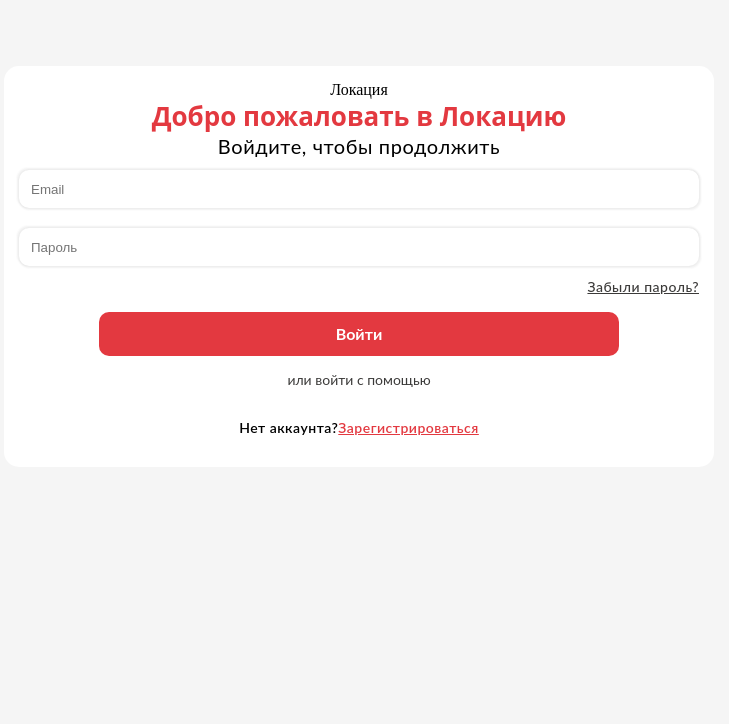
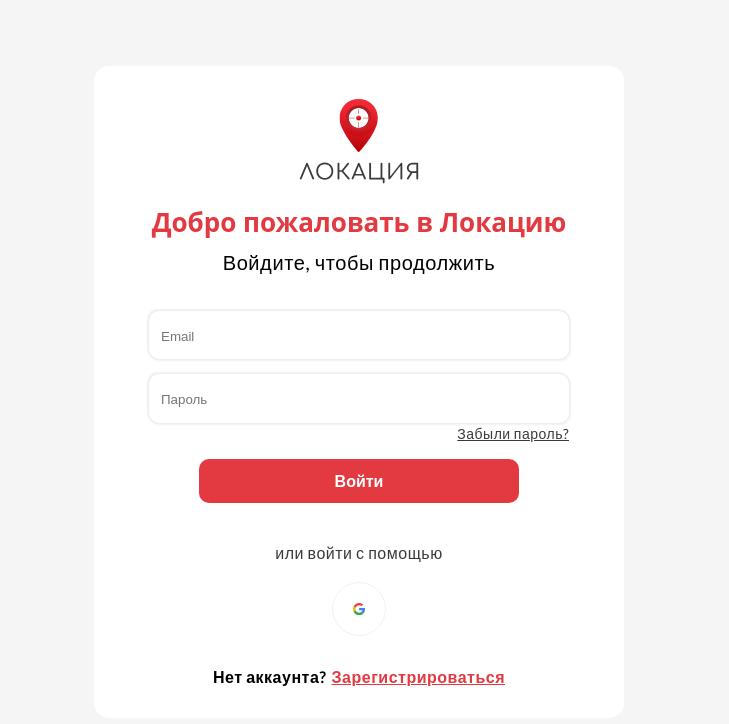
Before and after one commit to KrygluakovNikita/location, a React (Create React App) app in the folder client/: page /login in a window 1280 px wide. Shown: the top 724 px of the page, without its empty margins (281-1010 px from the left). Built offline with nearby package versions, Linux system fonts and the light colour scheme; no server answers.

Commit message:
feat: Implement login page with logic

```diff
--- a/client/public/index.html
+++ b/client/public/index.html
@@ -5,11 +5,9 @@
     <link rel="icon" href="%PUBLIC_URL%/favicon.ico" />
     <meta name="viewport" content="width=device-width, initial-scale=1" />
     <meta name="theme-color" content="#000000" />
-    <meta
-      name="description"
-      content="Web site created using create-react-app"
-    />
+    <meta name="description" content="Web site created using create-react-app" />
     <link rel="apple-touch-icon" href="%PUBLIC_URL%/logo192.png" />
+    <link href="http://fonts.googleapis.com/css?family=Lato:400,700" rel="stylesheet" type="text/css" />
     <!--
       manifest.json provides metadata used when your web app is installed on a
       user's mobile device or desktop. See https://developers.google.com/web/fundamentals/web-app-manifest/
--- a/client/src/index.css
+++ b/client/src/index.css
@@ -1,3 +1,14 @@
 body {
   background: #f5f5f5;
 }
+
+.logo img {
+  width: 120px;
+  height: 120px;
+  padding: 0;
+  margin: 0;
+}
+.logo {
+  width: 100%;
+  height: 100%;
+}
--- a/client/src/pages/Login.css
+++ b/client/src/pages/Login.css
@@ -1,7 +1,6 @@
 .login-card {
   position: absolute;
-  margin-left: auto;
-  margin-right: auto;
+  margin: auto;
   display: flex;
   flex-direction: column;
   left: 0;
@@ -12,12 +11,14 @@
   background-color: white;
   border-radius: 15px;
   padding: 15px;
-  width: 60%;
-  max-width: 680px;
+  width: 500px;
+  align-items: center;
+  justify-content: center;
+  padding: 15px;
 }
 
 .login-hello {
-  font-family: "Open Sans";
+  font-family: 'Open Sans';
   font-style: normal;
   font-weight: 700;
   font-size: 26px;
@@ -29,22 +30,32 @@
 }
 
 .login-text {
-  font-family: "Lato";
+  font-family: 'Lato', sans-serif;
   font-style: normal;
   font-weight: 400;
   font-size: 20px;
   line-height: 128%;
   text-align: center;
   letter-spacing: 0.03em;
+  margin: 10px 0 35px 0;
 }
 
 .login-input {
+  width: 400px;
   background-color: white;
   border-radius: 10px;
-  box-shadow: -1px -1px 2px 1px rgba(59, 58, 57, 0.07),
-    1px 1px 2px 1px rgba(59, 58, 57, 0.07);
+  box-shadow: -1px -1px 2px 1px rgba(59, 58, 57, 0.07), 1px 1px 2px 1px rgba(59, 58, 57, 0.07);
   padding: 10px;
-  margin: 10px 0;
+  margin: auto;
+  margin-top: 15px;
+
+  font-family: 'Lato', sans-serif;
+  font-style: normal;
+  font-weight: 400;
+  font-size: 16px;
+  line-height: 180%;
+  letter-spacing: 0.5px;
+  color: #808080;
 }
 input {
   outline: none;
@@ -55,9 +66,9 @@ input {
 .login-forgot {
   display: flex;
   justify-content: end;
-  font-family: "Lato";
+  font-family: 'Lato', sans-serif;
   font-style: normal;
-  font-weight: 500;
+  font-weight: 400;
   font-size: 14px;
   line-height: 150%;
   text-align: center;
@@ -71,35 +82,64 @@ input {
   background: #e33940;
   border-radius: 10px;
   cursor: pointer;
-  padding: 10px 15px;
-  margin: 0 80px;
+  padding: 10px 10px;
   color: white;
-  font-family: "Lato";
+  font-family: 'Lato', sans-serif;
   font-style: normal;
   font-weight: 700;
   font-size: 16px;
   line-height: 24px;
+  width: 300px;
+  margin: auto;
+  margin-bottom: 40px;
+}
+.login-button p {
+  width: 100%;
+  height: 100%;
+  margin: 0;
+  padding: 0;
 }
 
 .login-google {
-  font-family: "Lato";
+  margin: 0;
+  font-family: 'Lato', sans-serif;
   font-style: normal;
   font-weight: 400;
-  font-size: 14px;
+  font-size: 16px;
   line-height: 19px;
+  letter-spacing: 0.5px;
   color: #3b3a39;
+  margin-bottom: 20px;
 }
+
 .login-registration {
+  margin-top: 15px;
   display: flex;
   flex-direction: row;
   justify-content: center;
   align-items: center;
-
-  font-family: "Lato";
+  font-family: 'Lato', sans-serif;
   font-style: normal;
   font-weight: 600;
-  font-size: 14px;
-  line-height: 150%;
+  font-size: 16px;
   text-align: center;
   letter-spacing: 0.5px;
+  gap: 5px;
 }
+
+img {
+  width: 20px;
+  height: 20px;
+}
+
+.login-image {
+  display: flex;
+  padding: 16px;
+  justify-content: center;
+  margin: auto;
+  width: 20px;
+  background: #ffffff;
+  border: 1px solid #f2f2f2;
+  border-radius: 32px;
+  cursor: pointer;
+}
--- a/client/src/pages/Login.tsx
+++ b/client/src/pages/Login.tsx
@@ -1,37 +1,75 @@
-import React from "react";
-import "./Login.css";
+import React, { useRef, useState } from 'react';
+import './Login.css';
+import GoogleImg from '../images/Google.svg';
+import LogoImg from '../images/Logo.svg';
+import { validateEmail } from '../utils/validation';
 
 export const Login = () => {
-  const google = () => {
-    window.open(process.env.REACT_APP_GOOGLE_OAUTH_URL, "_self");
+  const emailRef = useRef<HTMLInputElement>({} as HTMLInputElement);
+  const passwordRef = useRef<HTMLInputElement>({} as HTMLInputElement);
+  const defaultColor = 'black';
+
+  const GoogleHandler = () => {
+    window.open(process.env.REACT_APP_GOOGLE_OAUTH_URL, '_self');
   };
-  const logout = () => {
-    window.open("http://localhost:8000/api/oauth/logout", "_self");
+
+  const LogoutHandler = () => {
+    window.open(process.env.REACT_APP_GOOGLE_OAUTH_URL_LOGOUT, '_self');
+  };
+
+  const LoginHandler = () => {
+    if (!validateEmail(emailRef.current.value)) {
+      emailRef.current.style.color = 'red';
+    } else if (passwordRef.current.value.length < 6) {
+      passwordRef.current.style.color = 'red';
+    } else {
+      //////////////login method//////////////
+    }
+  };
+
+  const changeEmailHandler = (e: React.ChangeEvent<HTMLInputElement>) => {
+    emailRef.current.value = e.target.value;
+    emailRef.current.style.color = defaultColor;
+  };
+
+  const changePasswordHandler = (e: React.ChangeEvent<HTMLInputElement>) => {
+    passwordRef.current.value = e.target.value;
+    passwordRef.current.style.color = defaultColor;
   };
 
   return (
     <div className='login-card'>
-      <div className='login-title'>Локация</div>
+      <div className='login-main'>
+        <div className='logo'>
+          <img src={LogoImg} alt='Logo' />
+        </div>
         <div className='login-hello accent'>Добро пожаловать в Локацию</div>
         <div className='login-text'>Войдите, чтобы продолжить</div>
         <div className='login-input'>
-        <input placeholder='Email' />
+          <input placeholder='Email' type='email' ref={emailRef} onChange={changeEmailHandler} />
         </div>
         <div className='login-input'>
-        <input placeholder='Пароль' />
+          <input placeholder='Пароль' type='text' ref={passwordRef} onChange={changePasswordHandler} />
         </div>
-      <div className='login-forgot'>Забыли пароль?</div>
-      <div className='login-button'>
-        <a onClick={() => {}}>Войти</a>
+
+        <a className='login-forgot' href='/forgot-password'>
+          Забыли пароль?
+        </a>
+        {/*create a tag*/}
+        <div className='login-button' onClick={LoginHandler}>
+          <p>Войти</p>
         </div>
         <p className='login-google'>или войти с помощью</p>
-      {/* <img/> google*/}
+        <div className='login-image' onClick={GoogleHandler}>
+          <img src={GoogleImg} alt='Google' />
+        </div>
         <div className='login-registration'>
           <p>Нет аккаунта?</p>
-        <a href='#' className='accent'>
+          <a href='/registration' className='accent'>
             Зарегистрироваться
           </a>
         </div>
       </div>
+    </div>
   );
 };
--- /dev/null
+++ b/client/src/utils/validation.ts
@@ -0,0 +1,6 @@
+export const validateEmail = (email: string) => {
+  const reg =
+    /^(([^<>()[\]\\.,;:\s@\"]+(\.[^<>()[\]\\.,;:\s@\"]+)*)|(\".+\"))@((\[[0-9]{1,3}\.[0-9]{1,3}\.[0-9]{1,3}\.[0-9]{1,3}\])|(([a-zA-Z\-0-9]+\.)+[a-zA-Z]{2,}))$/;
+
+  return reg.test(email);
+};
```
Also changed, not shown: client/src/images/Google.svg (added), client/src/images/Logo.svg (added). Lines whose indentation alone changed are shown as unchanged.
